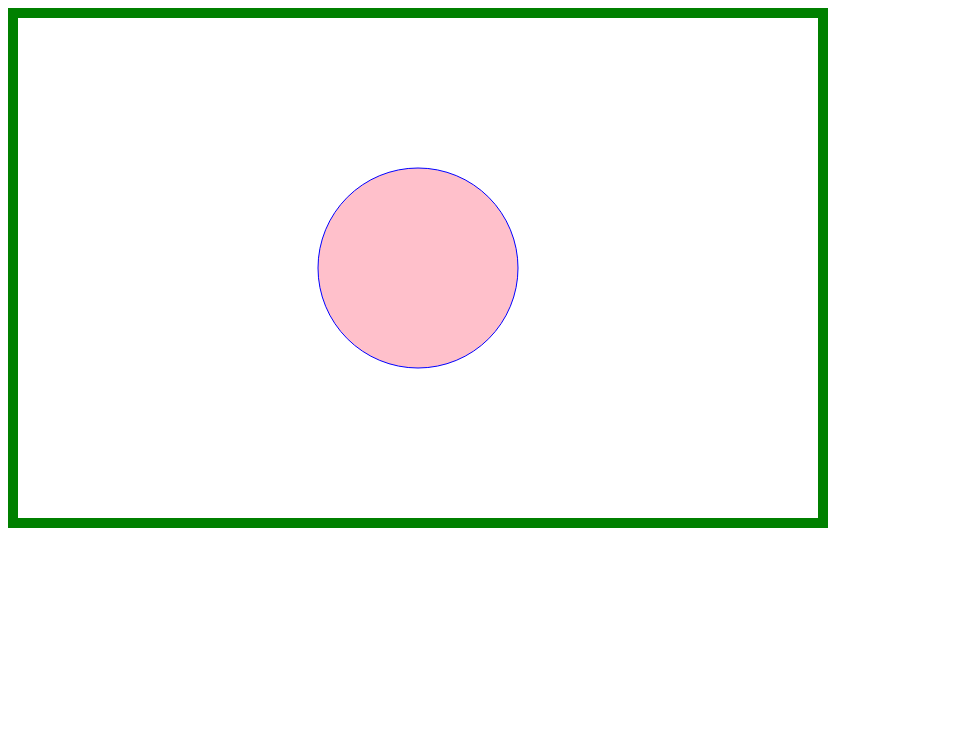
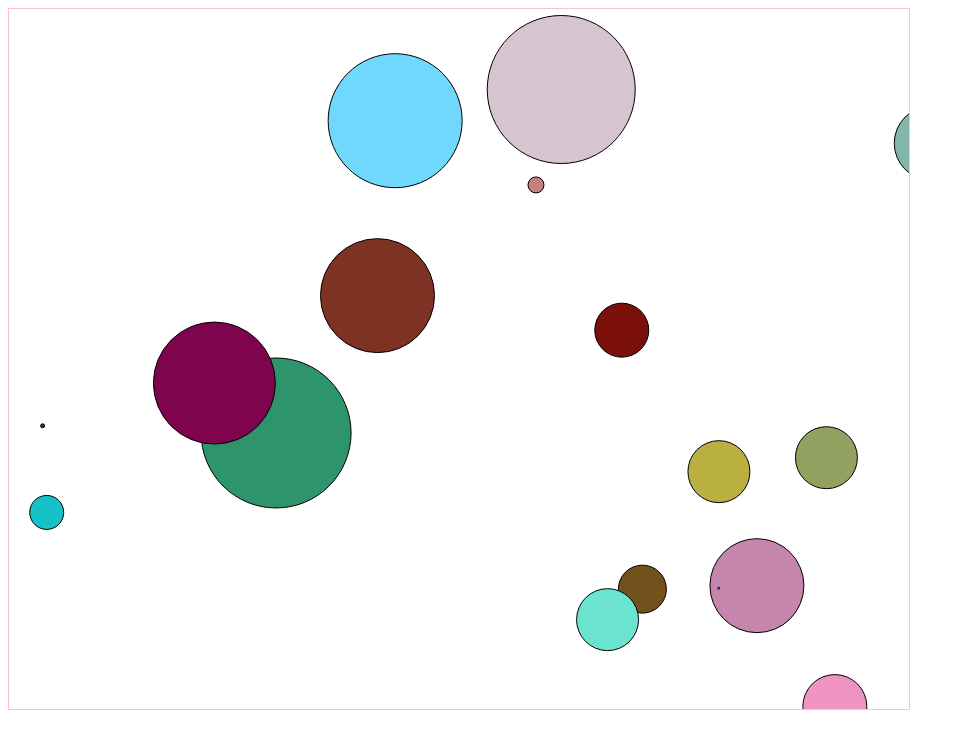
Before and after one commit to nguyenbetoanh/-MD1-Baitap10.1-TH2, a plain HTML site: page index.html in a window 1280 px wide. Shown: the whole page, without its empty margins (0-965 px from the left). Drawn offline with Linux system fonts and the light colour scheme.

Commit message:
xay dung nhieu hinh tron

```diff
--- /dev/null
+++ b/Mypoin.js
@@ -0,0 +1,40 @@
+class MyPoint{
+    x;
+    y;
+    radius;
+    color;
+
+    constructor(x, y, radius,color) {
+        this.x = x;
+        this.y = y;
+        this.radius = radius;
+        this.color =color
+    }
+    setX(x){
+        this.x=x
+    }
+    getX(){
+        return this.x
+    }
+    setY(y){
+        this.y=y
+    }
+    getY(){
+        return this.y
+    }
+    setRadius(radius){
+        this.radius=radius
+    }
+    getRadius(){
+        return this.radius
+    }
+    drawCircle(ctx){
+        ctx.beginPath()
+        ctx.fillStyle=this.color
+        ctx.arc(this.x,this.y,this.radius,0,2*Math.PI)
+        ctx.fill()
+        ctx.stroke()
+        ctx.closePath()
+    }
+
+}
--- a/index.html
+++ b/index.html
@@ -3,50 +3,23 @@
 <head>
     <meta charset="UTF-8">
     <title>Title</title>
+    <script src="Mypoin.js"></script>
 </head>
+<canvas id="myPoint" width="900" height="700" style="border: 1px solid pink"></canvas>
 <body>
-<canvas id="myCanvas" width="800" height="500" style="border: 10px solid green"></canvas>
 <script>
-    let canvas = document.getElementById('myCanvas');
-    let ctx = canvas.getContext('2d');
-    //Ve hinh tron,
-    ctx.beginPath();
-    ctx.strokeStyle = 'blue'
-    ctx.fillStyle = 'pink'
-    ctx.arc(400,250,100,0,2*Math.PI,true)
-    ctx.fill()
-    ctx.stroke()
-    ctx.closePath()
-    class Circle {
-        radius;
-        color;
-
-        constructor(radius, color) {
-            this.radius = radius;
-            this.color = color;
-        }
-
-        setRadius(radius) {
-            this.radius = radius
-        }
-
-        getRadius() {
-            return this.radius
-        }
-        setColor(color){
-            this.color =color
-        }
-        getColor(){
-            return this.color
-        }
-        getArea(){
-          return  this.radius*this.radius*Math.PI
-        }
+    let ctx=document.getElementById('myPoint').getContext('2d')
+    for (let i = 0; i < 20; i++) {
+        let radius= Math.floor(Math.random() * 80);
+        let x = Math.random() * 900+radius;
+        let y = Math.random() * 700+radius;
+        let red = Math.floor(Math.random()*255);
+        let green =  Math.floor(Math.random()*255);
+        let blue =  Math.floor(Math.random()*255);
+        let color= "rgb(" + red + "," + blue + "," + green +")";
+        let circle=new MyPoint(x,y,radius,color)
+        circle.drawCircle(ctx)
     }
-    let dt =new Circle(5,"red")
-    console.log(dt)
-     let dienTich=dt.getArea()
-    console.log(dienTich)
 </script>
 </body>
 </html>
```
